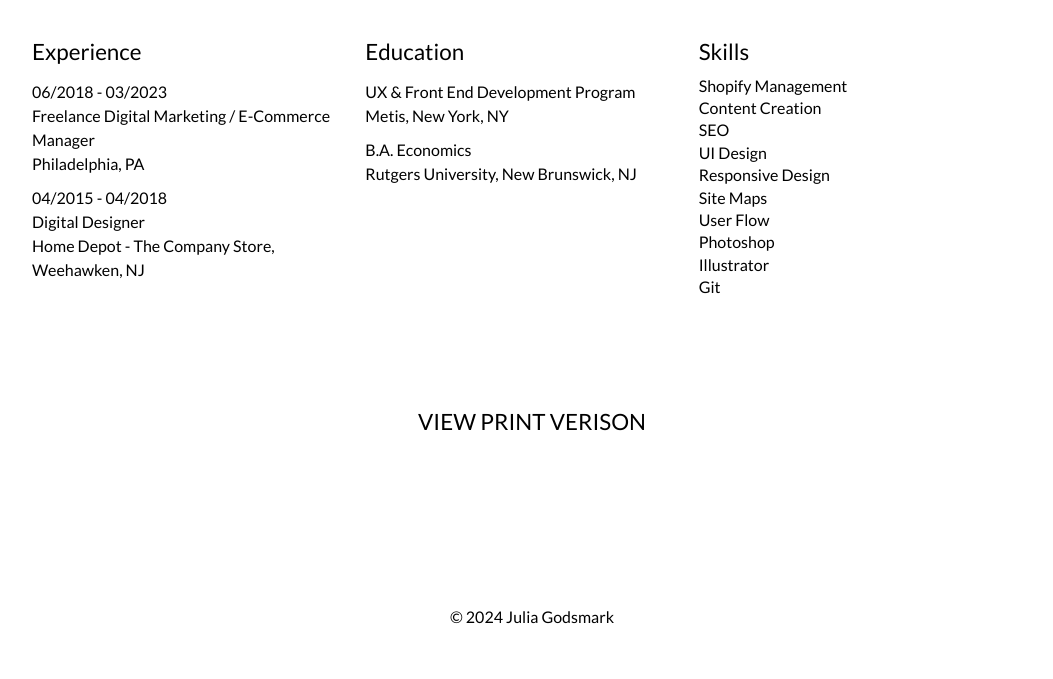
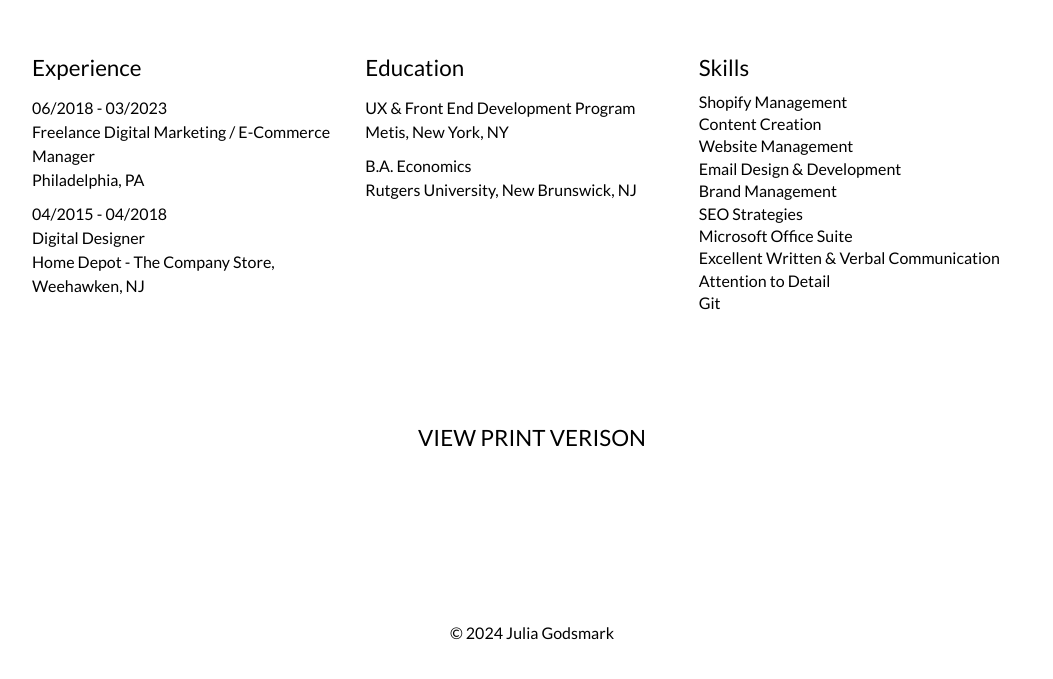
Before and after one commit to jgodsmark/jgodsmark.github.io, a plain HTML site: page about/index.html in a window 1280 px wide. Shown: the part 63-742 px from the top of the page, without its empty margins (108-1161 px from the left). Drawn offline with Linux system fonts and the light colour scheme.

Commit message:
Update index.html
updated skills

```diff
--- a/about/index.html
+++ b/about/index.html
@@ -1,4 +1,4 @@
-<!DOCTYPE html>
+l <!DOCTYPE html>
 <html>
   <head>
     <meta charset="utf-8">
@@ -71,13 +71,13 @@
           <ul class="list-items">
             <li>Shopify Management</li>
             <li>Content Creation</li>
-            <li>SEO</li>
-            <li>UI Design</li>
-            <li>Responsive Design</li>
-            <li>Site Maps</li>
-            <li>User Flow</li>
-            <li>Photoshop</li>
-            <li>Illustrator</li>
+            <li>Website Management</li>
+            <li>Email Design & Development</li>
+            <li>Brand Management</li>
+            <li>SEO Strategies</li>
+            <li>Microsoft Office Suite</li>
+            <li>Excellent Written & Verbal Communication</li>
+            <li>Attention to Detail</li>
             <li>Git</li>
           </ul>
         </div>
```
